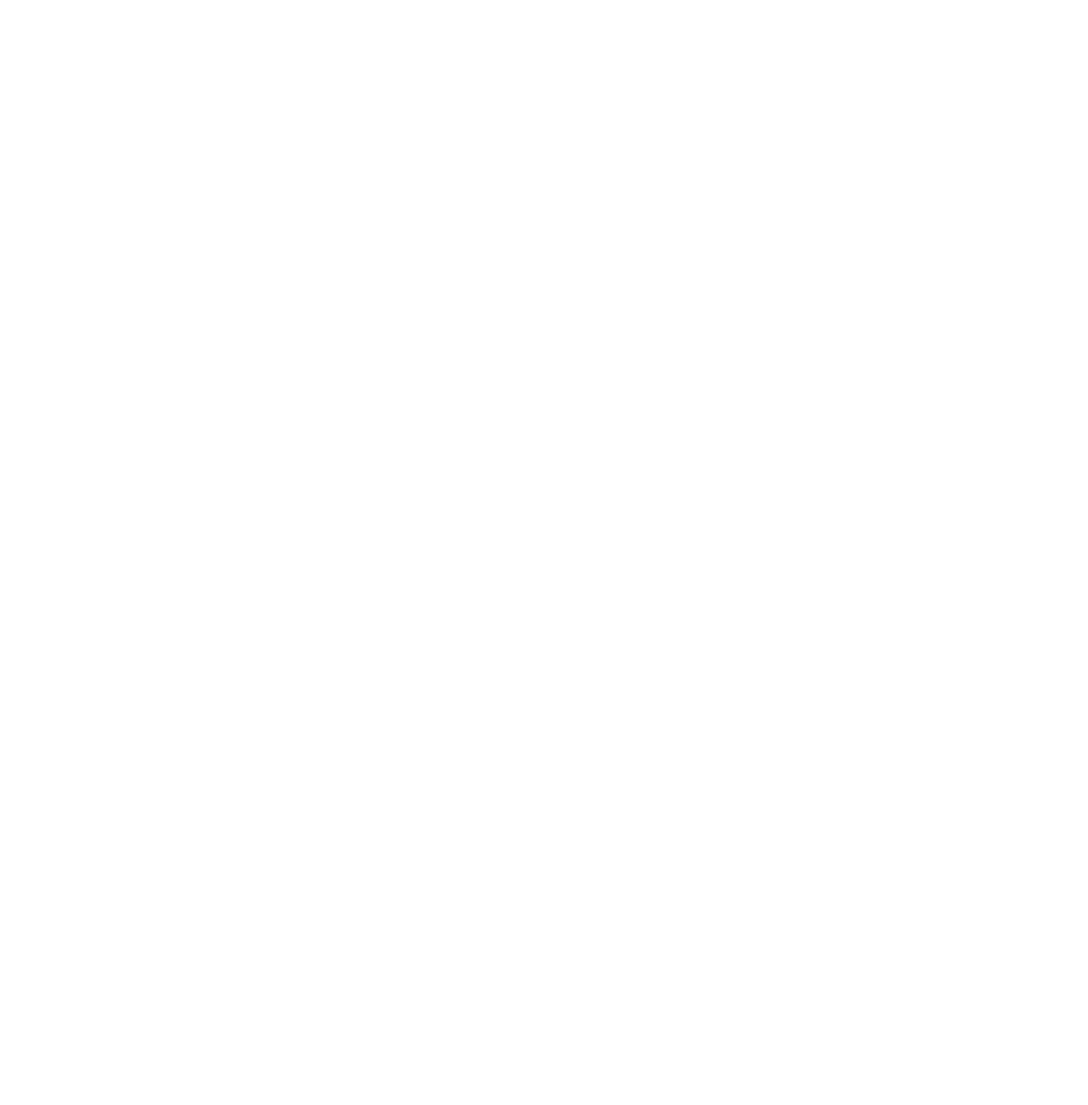
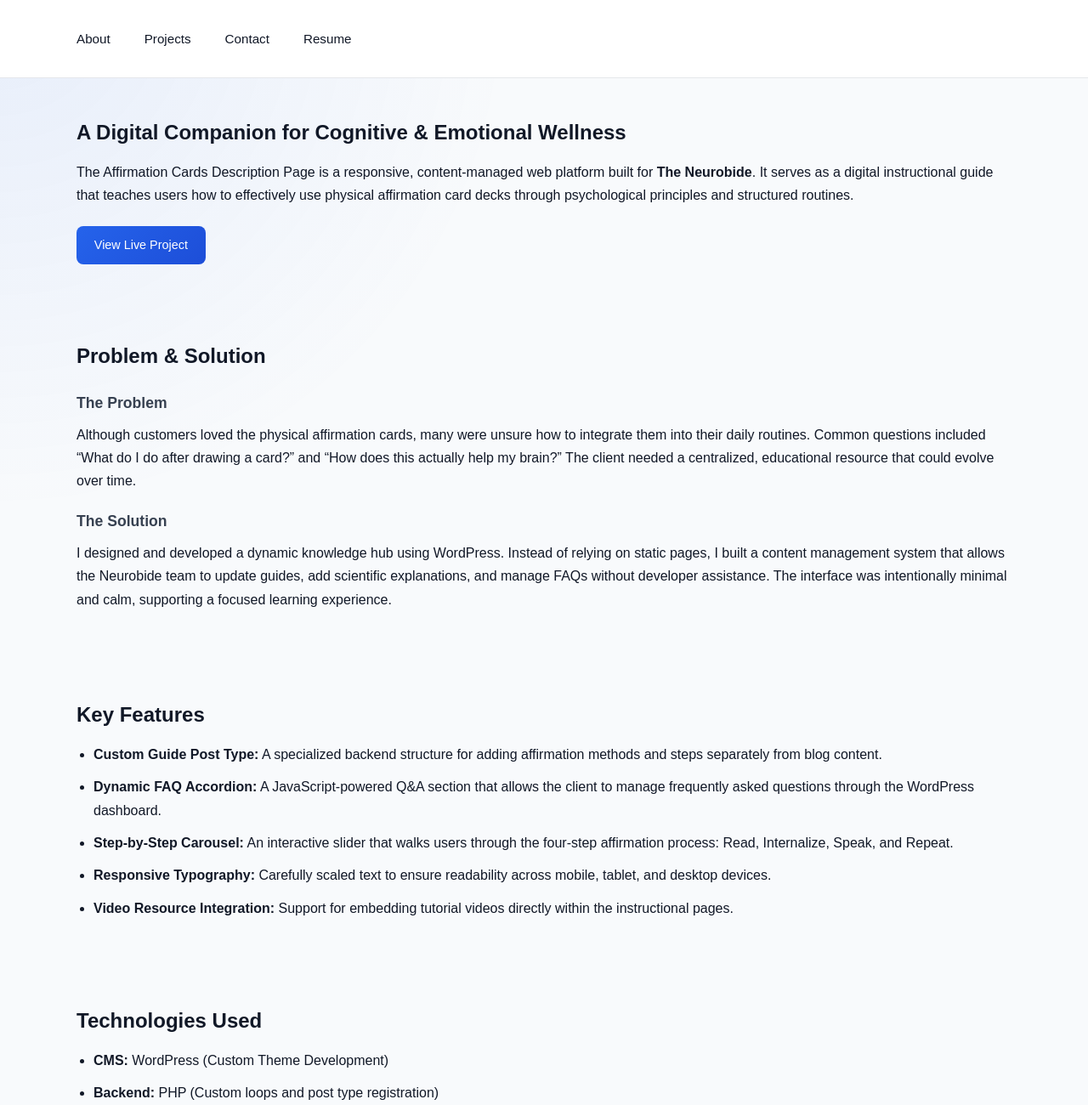
Before and after one commit to meymunahao/my-portfolio, a plain HTML site: page project-details.html in a window 1280 px wide. Shown: the top 1300 px of the page at 85% size. Before the commit the page ends 800 px from the top, so only its background shows below. Drawn offline with Linux system fonts and the light colour scheme.

Commit message:
Update Latest

```diff
--- a/project-details.html
+++ b/project-details.html
@@ -0,0 +1,174 @@
+<!DOCTYPE html>
+<html lang="en">
+<head>
+    <!-- ==========================
+         MEYMUNAH'S PERSONAL PORTFOLIO WEBSITE
+         MAIN PAGE (HOME PAGE)
+         ========================== -->
+    <meta charset="UTF-8">
+    <meta name="viewport" content="width=device-width, initial-scale=1.0">
+    <title>My Portfolio</title>
+
+    <!-- connecting external CSS file -->
+    <link rel="stylesheet" href="style.css">
+</head>
+
+<body class="project-page">
+
+<body>
+
+<!-- ==========================
+     NAVIGATION BAR
+     ========================== -->
+<header>
+    <nav class="container nav">
+
+        <ul class="nav-links">
+            <li><a href="#about">About</a></li>
+            <li><a href="#projects">Projects</a></li>
+            <li><a href="#contact">Contact</a></li>
+            <li><a href="#resume">Resume</a></li>
+        </ul>
+    </nav>
+</header>
+
+<!-- ==========================
+     PROJECT OVERVIEW
+     ========================== -->
+<section class="container section">
+    <h1>A Digital Companion for Cognitive & Emotional Wellness</h1>
+
+    <p>
+        The Affirmation Cards Description Page is a responsive, content-managed
+        web platform built for <b>The Neurobide</b>. It serves as a digital
+        instructional guide that teaches users how to effectively use physical
+        affirmation card decks through psychological principles and structured routines.
+    </p>
+
+    <a class="btn" href="https://theneurobide.com/cards/" target="_blank">
+        View Live Project
+    </a>
+</section>
+
+<!-- ==========================
+     PROBLEM & SOLUTION
+     ========================== -->
+<section class="container section">
+    <h2>Problem & Solution</h2>
+
+    <h3>The Problem</h3>
+    <p>
+        Although customers loved the physical affirmation cards, many were unsure
+        how to integrate them into their daily routines. Common questions included
+        “What do I do after drawing a card?” and “How does this actually help my brain?”
+        The client needed a centralized, educational resource that could evolve over time.
+    </p>
+
+    <h3>The Solution</h3>
+    <p>
+        I designed and developed a dynamic knowledge hub using WordPress. Instead of
+        relying on static pages, I built a content management system that allows the
+        Neurobide team to update guides, add scientific explanations, and manage FAQs
+        without developer assistance. The interface was intentionally minimal and calm,
+        supporting a focused learning experience.
+    </p>
+</section>
+
+<!-- ==========================
+     FEATURES
+     ========================== -->
+<section class="container section">
+    <h2>Key Features</h2>
+
+    <ul>
+        <li>
+            <b>Custom Guide Post Type:</b> A specialized backend structure for adding
+            affirmation methods and steps separately from blog content.
+        </li>
+
+        <li>
+            <b>Dynamic FAQ Accordion:</b> A JavaScript-powered Q&A section that allows
+            the client to manage frequently asked questions through the WordPress dashboard.
+        </li>
+
+        <li>
+            <b>Step-by-Step Carousel:</b> An interactive slider that walks users through
+            the four-step affirmation process: Read, Internalize, Speak, and Repeat.
+        </li>
+
+        <li>
+            <b>Responsive Typography:</b> Carefully scaled text to ensure readability
+            across mobile, tablet, and desktop devices.
+        </li>
+
+        <li>
+            <b>Video Resource Integration:</b> Support for embedding tutorial videos
+            directly within the instructional pages.
+        </li>
+    </ul>
+</section>
+
+<!-- ==========================
+     TECHNOLOGIES USED
+     ========================== -->
+<section class="container section">
+    <h2>Technologies Used</h2>
+
+    <ul>
+        <li><b>CMS:</b> WordPress (Custom Theme Development)</li>
+        <li><b>Backend:</b> PHP (Custom loops and post type registration)</li>
+        <li><b>Database:</b> MySQL</li>
+        <li><b>Frontend:</b> HTML5, CSS3 (Sass), JavaScript (Vanilla)</li>
+        <li><b>Tools & Plugins:</b> Advanced Custom Fields (ACF)</li>
+    </ul>
+</section>
+
+<!-- ==========================
+     WHAT I LEARNED
+     ========================== -->
+<section class="container section">
+    <h2>What I Learned</h2>
+
+    <ul>
+        <li>
+            <b>CMS Customization:</b> I learned how to move beyond default WordPress
+            blogging features to build a fully customized content management experience.
+        </li>
+
+        <li>
+            <b>User Education UX:</b> This project taught me the importance of instructional
+            design—structuring information so users can learn and apply it effectively.
+        </li>
+
+        <li>
+            <b>Advanced Custom Fields:</b> I gained hands-on experience using ACF to give
+            clients control over content while maintaining layout consistency.
+        </li>
+
+        <li>
+            <b>Client Empathy:</b> I learned to design systems that empower clients to
+            manage their own platforms independently, reducing long-term reliance on developers.
+        </li>
+    </ul>
+</section>
+
+<!-- ==========================
+     CALL TO ACTION
+     ========================== -->
+<section class="container section cta">
+    <h2>Interested in working with me?</h2>
+    <p>Let’s collaborate on meaningful digital experiences.</p>
+
+    <a class="btn" href="mailto:mymolajobs@gmail.com">Email Me</a>
+    <a class="btn" href="index.html#contact">Get in Touch</a>
+</section>
+
+<!-- ==========================
+     FOOTER
+     ========================== -->
+<footer>
+    <p>© 2025 Meymunah Olajobi – Portfolio Website</p>
+</footer>
+
+</body>
+</html>
--- a/style.css
+++ b/style.css
@@ -70,17 +70,42 @@ body {
    GENERAL SECTION SPACING
    This improves readability and structure
    ----------------------------- */
+/* -----------------------------
+   GENERAL SECTION SPACING
+   ----------------------------- */
 .section {
-  padding: 4rem 0;
+  padding: 3.5rem 0;
+  position: relative;
+}
+
+.project-page .section {
+  padding: 2.75rem 0;
 }
 
 .section h1,
 .section h2 {
-  margin-bottom: 1rem;
+  margin-bottom: 0.75rem;
+}
+
+.section h3 {
+  margin-top: 1.25rem;
+  margin-bottom: 0.5rem;
+  font-size: 1.1rem;
+  font-weight: 600;
+  color: #374151;
 }
 
 .section p {
-  margin-bottom: 1rem;
+  margin-bottom: 0.9rem;
+}
+
+.section ul {
+  margin-top: 0.75rem;
+  padding-left: 1.25rem;
+}
+
+.section li {
+  margin-bottom: 0.7rem;
 }
 
 /* -----------------------------
```
Also changed, not shown: index.html (+2 -1 lines), images/project1.jpeg (deleted), images/project1.png (added).
